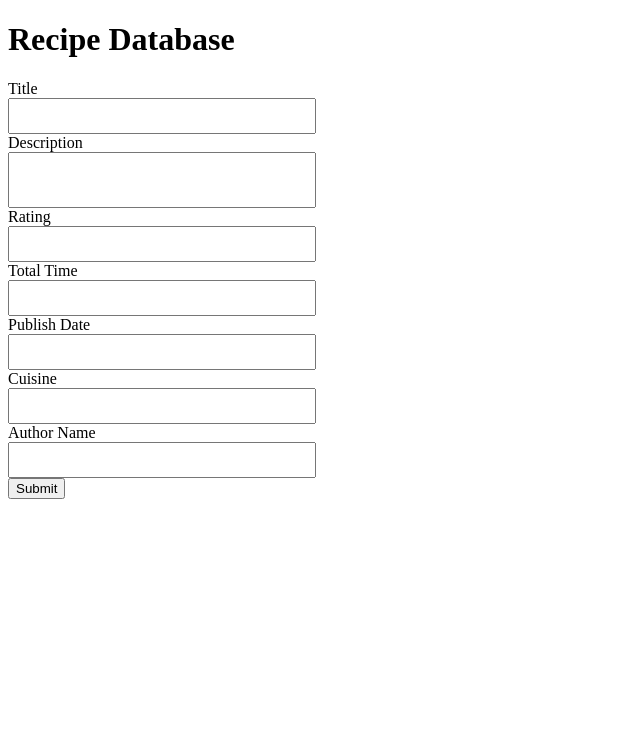
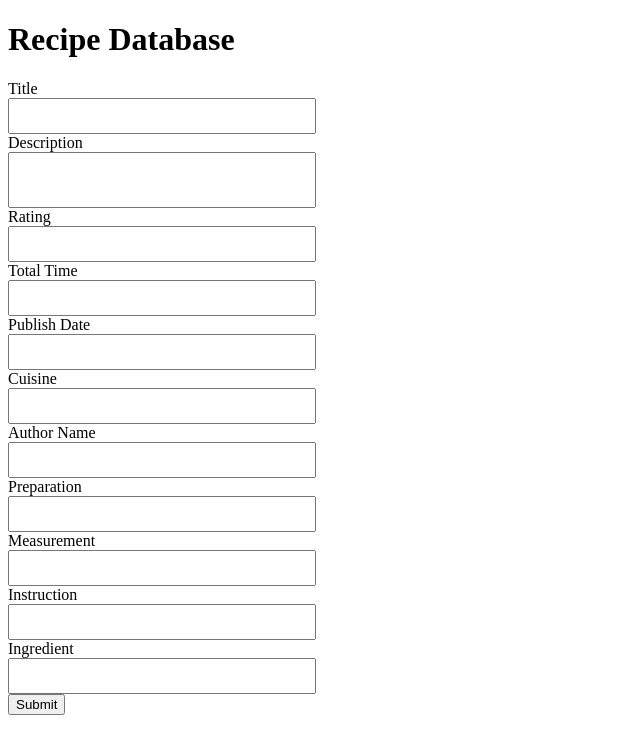
Before and after one commit to isaackimmi/recipe-app, a React (Create React App) app in the folder client/app/: page / in a window 1280 px wide. Shown: the top 754 px of the page, without its empty margins (0-640 px from the left). Built offline with nearby package versions, Linux system fonts and the light colour scheme.

Commit message:
Second commit

```diff
--- a/client/app/src/App.js
+++ b/client/app/src/App.js
@@ -13,6 +13,12 @@ function App() {
   const [Cuisine,setCusine] = useState('')
 
   const[Author_Name,setAuthor] = useState('')
+
+
+  const [Preparation,setPreparation] = useState('')
+  const [Measurement,setMeasurement] = useState('')
+  const [Instruction,setInstruction] = useState('')
+  const [Ingredient, setIngredient] = useState('')
 
 
 
@@ -76,6 +82,26 @@ function App() {
             setAuthor(e.target.value)
           }}/>
 
+
+          <label>Preparation</label>
+          <input type = "text" name = "preparation" onChange = {(e) => {
+            setPreparation(e.target.value)
+          }}/>
+
+          <label>Measurement</label>
+          <input type = "text" name = "measurement" onChange = {(e) => {
+            setMeasurement(e.target.value)
+          }}/>
+
+          <label>Instruction</label>
+          <input type = "text" name = "instruction" onChange = {(e) => {
+            setInstruction(e.target.value)
+          }}/>
+          <label>Ingredient</label>
+          <input type = "text" name = "Ingredient" onChange = {(e) => {
+            setIngredient(e.target.value)
+          }}/>
+
           <button onClick = {submitRecipe}>Submit</button>
 
           </div>
```
Also changed, not shown: 1 other file (tests, documents, lock files or other folders).
